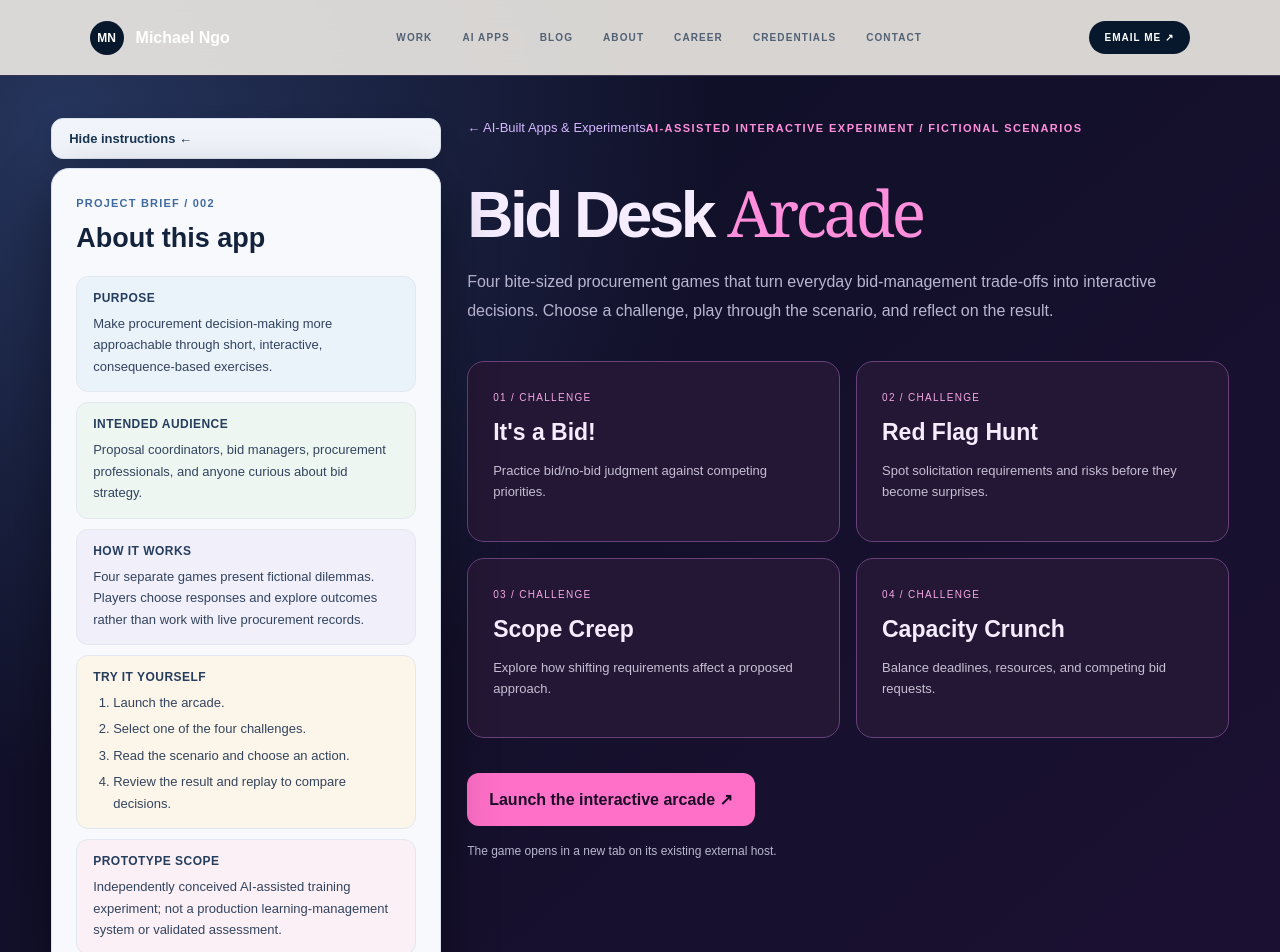
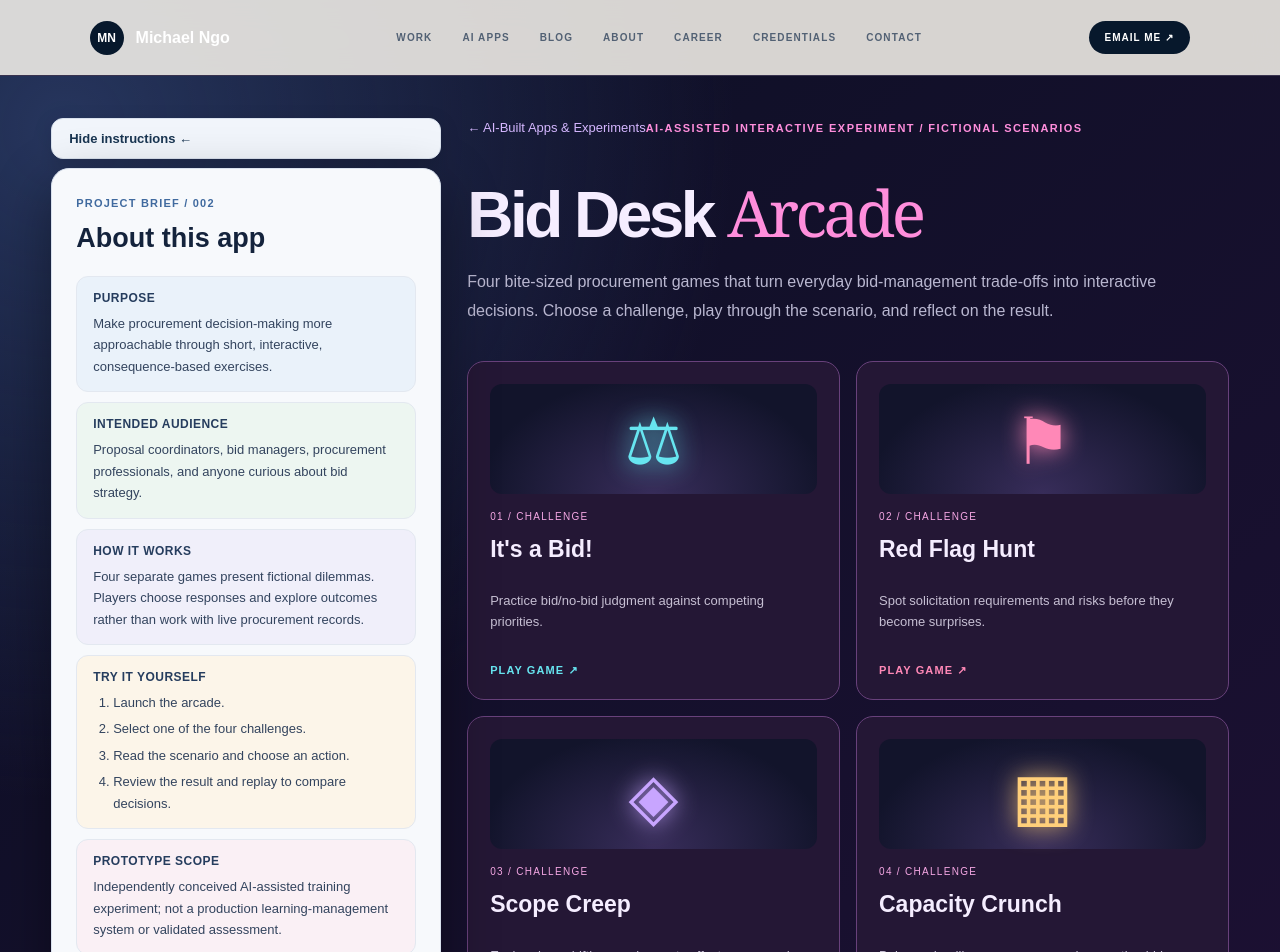
Before and after one commit to michaelngo5x/michael-ngo-portfolio, a Next.js app: page /projects/arcade in a window 1280 px wide. Shown: the top 952 px of the page. Built offline with nearby package versions, Linux system fonts and the light colour scheme.

Commit message:
Make four arcade game cards illustrated and clickable (#7)

```diff
--- a/app/projects/arcade/page.tsx
+++ b/app/projects/arcade/page.tsx
@@ -32,10 +32,10 @@ export default function ArcadeProjectPage() {
           <h1 id="arcade-title">Bid Desk <em>Arcade</em></h1>
           <p>Four bite-sized procurement games that turn everyday bid-management trade-offs into interactive decisions. Choose a challenge, play through the scenario, and reflect on the result.</p>
           <div className="game-grid">
-            {games.map(([name,description],i) => <article key={name}><span>0{i+1} / CHALLENGE</span><h2>{name}</h2><p>{description}</p></article>)}
+            {games.map(([name,description],i) => <a key={name} className={"arcade-game-link "+["cyan","rose","violet","amber"][i]} href="https://bid-desk-arcade.michaelngo5x.chatgpt.site" target="_blank" rel="noopener noreferrer" aria-label={"Open arcade to play "+name}><div className="arcade-game-art" aria-hidden="true">{["⚖","⚑","◈","▦"][i]}</div><span>0{i+1} / CHALLENGE</span><h2>{name}</h2><p>{description}</p><strong className="arcade-game-cta">PLAY GAME ↗</strong></a>)}
           </div>
           <a className="launch" href="https://bid-desk-arcade.michaelngo5x.chatgpt.site" target="_blank" rel="noopener noreferrer">Launch the interactive arcade ↗</a>
-          <p className="external">The game opens in a new tab on its existing external host.</p>
+          <p className="external">Game cards open the external arcade in a new tab; select your chosen game from its menu.</p>
         </section>
 
       </div>
@@ -47,8 +47,14 @@ export default function ArcadeProjectPage() {
         .arcade-app .eyebrow{color:#ff8edc;letter-spacing:.13em;font-size:11px;font-weight:800;text-transform:uppercase}
         .arcade-app h1{font-size:clamp(42px,5vw,76px);margin:18px 0;line-height:1.08}.arcade-app h1 em{font-style:normal;color:#ff8edc}
         .arcade-app>p{max-width:710px;color:#b9b7d0;line-height:1.8}.game-grid{display:grid;grid-template-columns:repeat(2,minmax(0,1fr));gap:16px;margin:35px 0}
-        .game-grid article{padding:25px;border-radius:17px;border:1px solid #68417b;background:#241735}
-        .game-grid article span{font-size:10px;letter-spacing:.13em;color:#f5a7e4}.game-grid h2{font-size:23px;margin:14px 0}.game-grid p{font-size:13px;color:#c6bfd3;line-height:1.65}
+        .arcade-game-link{display:flex;flex-direction:column;padding:22px;border-radius:17px;border:1px solid #68417b;background:#241735;transition:transform .2s,border-color .2s;cursor:pointer}
+.arcade-game-link:hover{transform:translateY(-5px);border-color:#ff91dd}
+.arcade-game-link:focus-visible{outline:3px solid #ff91dd;outline-offset:4px}
+.arcade-game-art{height:110px;display:grid;place-items:center;border-radius:12px;background:radial-gradient(ellipse at 50% 100%,#7052a066,transparent 75%),#12142b;font-size:65px;font-family:Georgia,serif;color:var(--game-accent);text-shadow:0 0 25px var(--game-accent);margin-bottom:17px}
+.arcade-game-link.cyan{--game-accent:#67e5f0}.arcade-game-link.rose{--game-accent:#ff88b7}.arcade-game-link.violet{--game-accent:#c8a5ff}.arcade-game-link.amber{--game-accent:#ffcf7a}
+.arcade-game-cta{color:var(--game-accent);font-size:11px;letter-spacing:.1em;margin-top:auto;padding-top:18px}
+@media(prefers-reduced-motion:reduce){.arcade-game-link{transition:none}.arcade-game-link:hover{transform:none}}
+        .arcade-game-link>span{font-size:10px;letter-spacing:.13em;color:#f5a7e4}.arcade-game-link h2{font-size:23px;margin:14px 0}.arcade-game-link p{font-size:13px;color:#c6bfd3;line-height:1.65}
         .launch{display:inline-flex;padding:17px 22px;background:#ff70c8;color:#1a0a26;border-radius:12px;font-weight:800}
         .arcade-app .external{font-size:12px;margin-top:15px}
         .project-brief{position:static;padding:24px;border:1px solid #d9e1ed;border-radius:18px;background:#f7f9fc;color:#14233c;box-shadow:0 20px 55px #0006}
```
